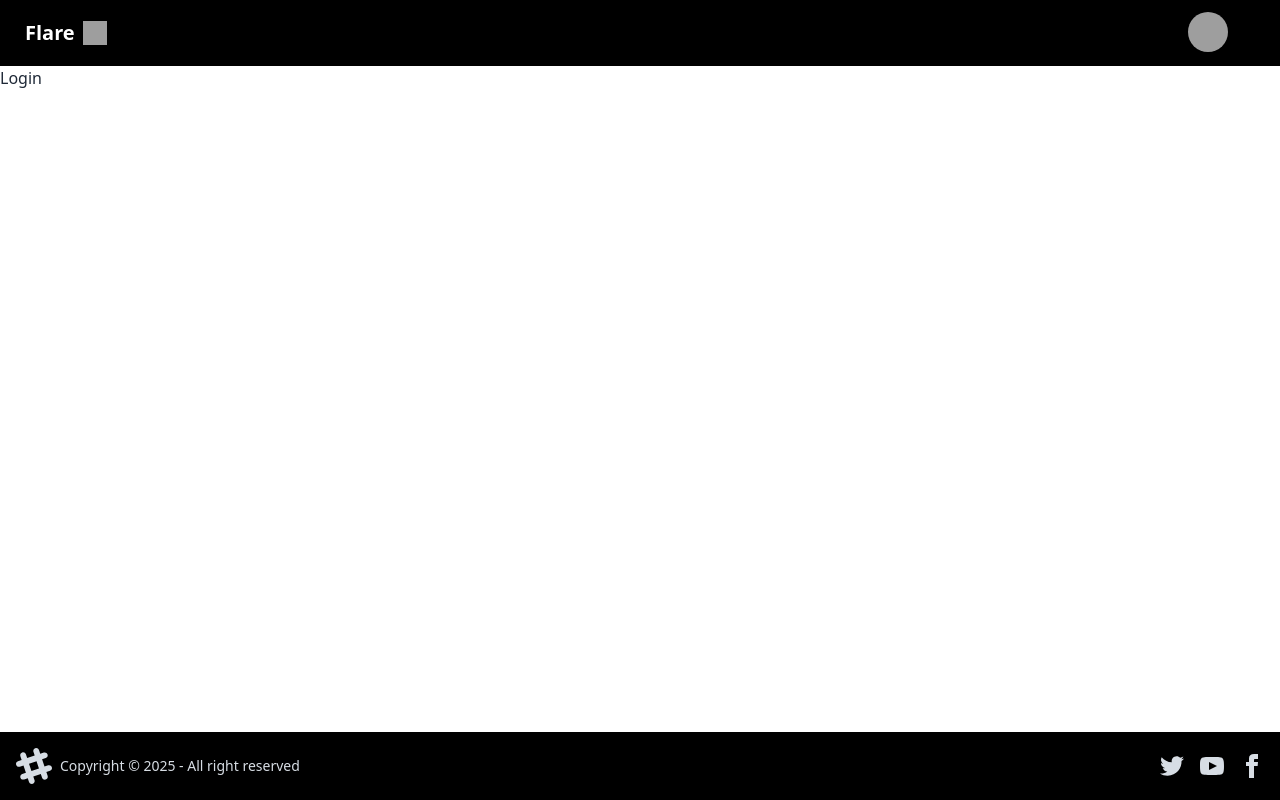
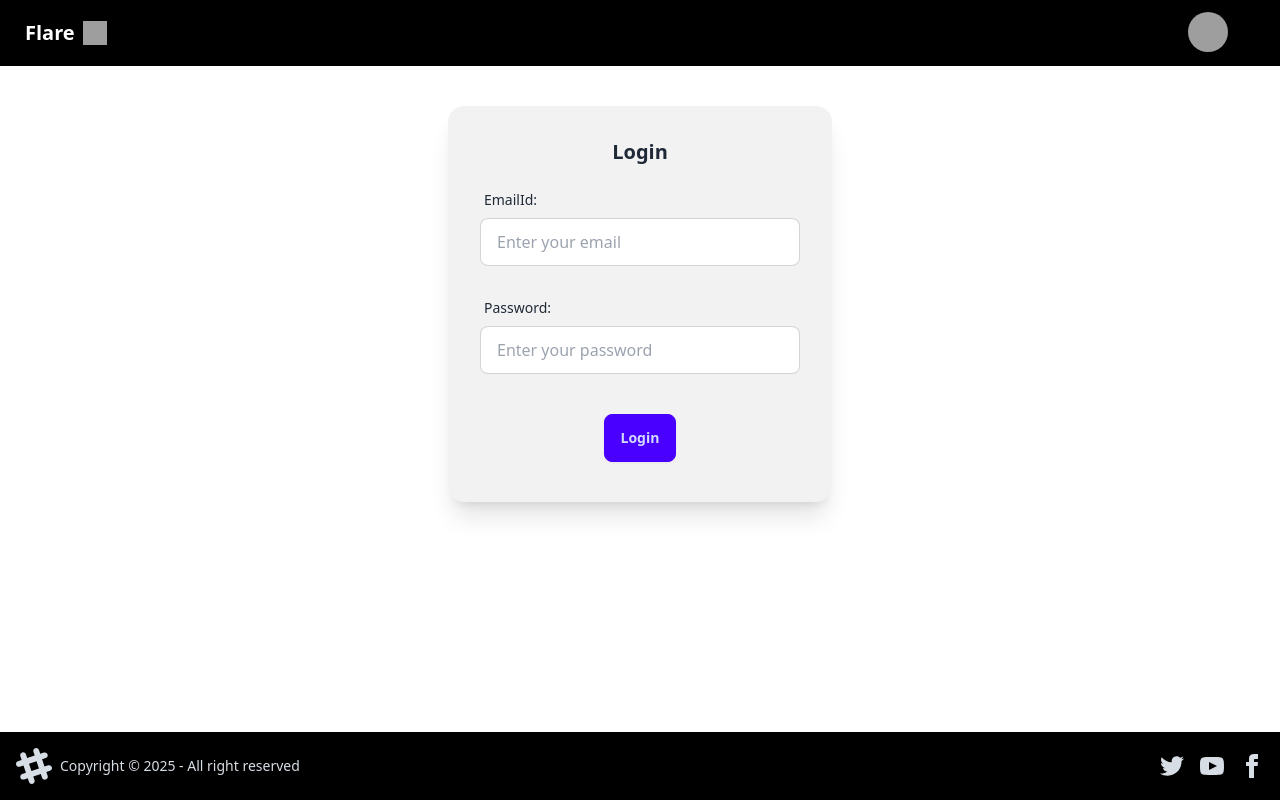
Before and after one commit to sagar2602/Flare, a React (Vite) app: page /login in a window 1280 px wide. Built offline with nearby package versions, Linux system fonts and the light colour scheme; grey boxes are pictures that could not be loaded.

Commit message:
Login form committed

```diff
--- a/src/components/Login.jsx
+++ b/src/components/Login.jsx
@@ -1,8 +1,51 @@
-import React from 'react'
+import React, { useState } from 'react'
 
 const Login = () => {
+  const [ email, setEmail ] = useState("");
+  const [ pass, setPassword ] = useState("");
   return (
-    <div>Login</div>
+    <div className='flex justify-center my-10'>
+      <div className="card bg-base-200 w-96 shadow-xl ">
+        <div className="card-body">
+          <h2 className="card-title justify-center">Login</h2>
+          {/* Input component Started*/}
+          <div>
+            <label className="form-control w-full max-w-xs my-2">
+              <div className="label">
+                <span className="label-text">EmailId: { email }</span>
+              </div>
+              <input
+                type="text"
+                placeholder="Enter your email"
+                className="input input-bordered w-full max-w-xs"
+                value={email}
+                onChange={(e) => setEmail(e.target.value)}
+              />
+              <div className="label">
+              </div>
+            </label>
+            <label className="form-control w-full max-w-xs my-2">
+              <div className="label">
+                <span className="label-text">Password: { pass }</span>
+              </div>
+              <input
+                type="text"
+                placeholder="Enter your password"
+                className="input input-bordered w-full max-w-xs"
+                value={pass}
+                onChange={(e) => setPassword(e.target.value)}
+              />
+              <div className="label">
+              </div>
+            </label>
+          </div>
+          {/* Input component Ended*/}
+          <div className="card-actions justify-center m-2">
+            <button className="btn btn-primary">Login</button>
+          </div>
+        </div>
+      </div>
+    </div>
   )
 }
 
```
Also changed, not shown: 1 other file (tests, documents, lock files or other folders).
